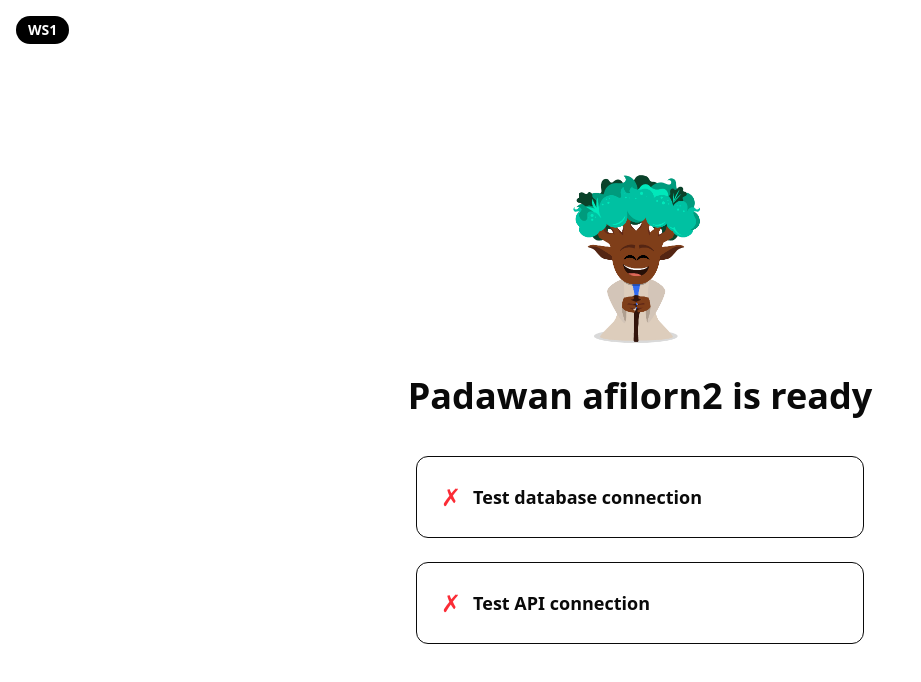
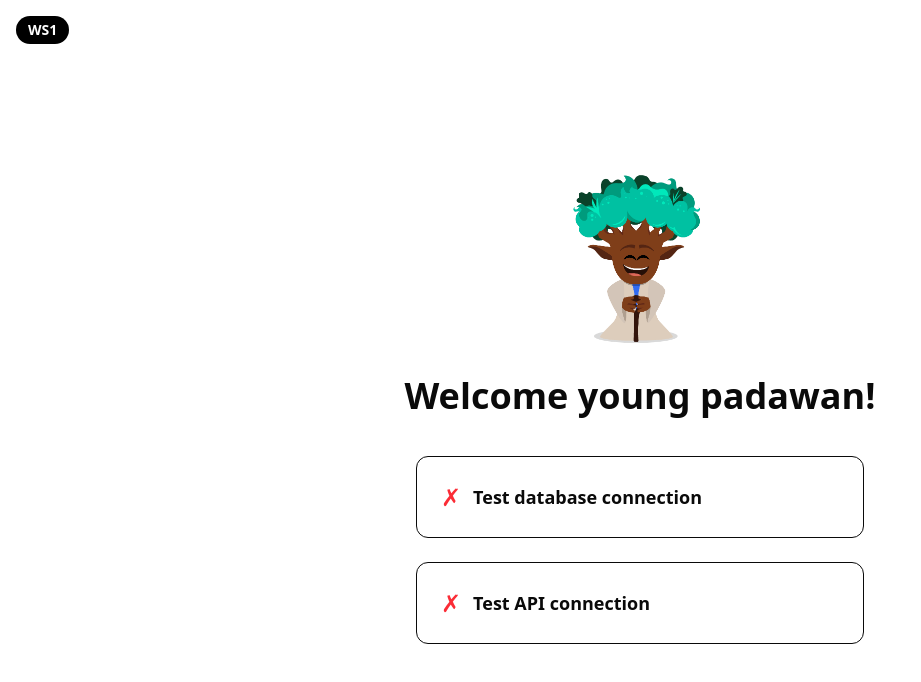
Before and after one commit to AssoConnectWorkshop/WS1, a Next.js app: page / in a window 1280 px wide. Shown: the top 682 px of the page, without its empty margins (0-921 px from the left). Built offline with nearby package versions, Linux system fonts and the light colour scheme; no server answers.

Commit message:
revert: restore original welcome title

```diff
--- a/src/app/page.tsx
+++ b/src/app/page.tsx
@@ -43,7 +43,7 @@
       </div>
       <div className="flex flex-col items-center gap-4">
         <Image src="/mascot.png" alt="Mascot" width={160} height={160} priority />
-        <h1 className="text-4xl font-bold">Padawan afilorn2 is ready</h1>
+        <h1 className="text-4xl font-bold">Welcome young padawan!</h1>
       </div>
 
       <div className="flex flex-col gap-6 w-full max-w-md">
```
